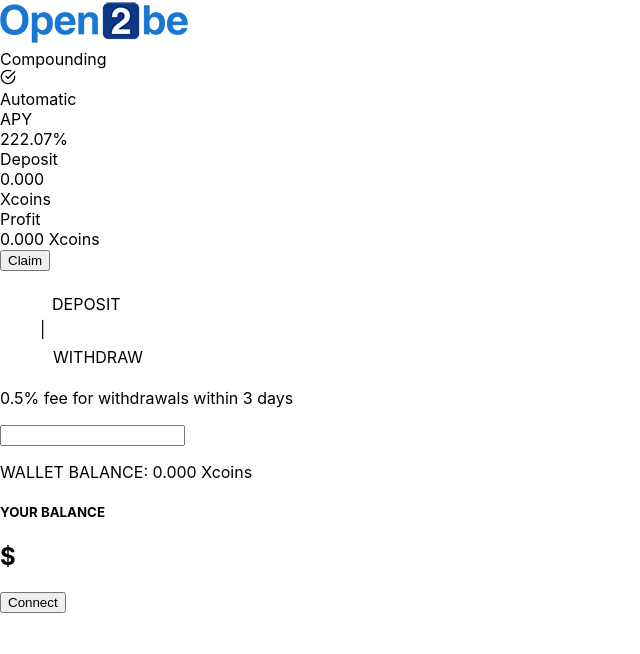
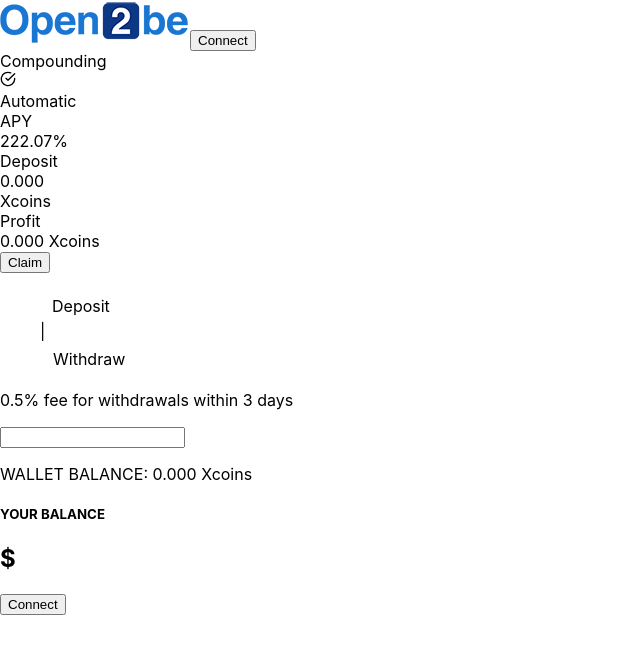
Before and after one commit to nmrabet/xcoins, a React (Create React App) app: page / in a window 1280 px wide. Shown: the top 654 px of the page, without its empty margins (0-640 px from the left). Built offline with nearby package versions, Linux system fonts and the light colour scheme; the HTML template or start-up script is replaced by a standard one.

Commit message:
Add connection to wallet

```diff
--- a/package.json
+++ b/package.json
@@ -11,7 +11,8 @@
     "react-icons": "^4.2.0",
     "react-scripts": "4.0.3",
     "react-tabs": "^3.2.2",
-    "web-vitals": "^1.1.2"
+    "web-vitals": "^1.1.2",
+    "web3": "^1.3.6"
   },
   "scripts": {
     "start": "react-scripts start",
--- a/src/App.js
+++ b/src/App.js
@@ -1,9 +1,11 @@
+import Navbar from "./components/Navbar";
 import Main from "./components/main";
 import "./App.css";
 
 function App() {
   return (
     <div className="App">
+      <Navbar />
       <Main />
     </div>
   );
--- /dev/null
+++ b/src/components/Navbar.js
@@ -0,0 +1,18 @@
+import React from "react";
+import logo from "../assets/logo-open2be.png";
+
+export default function Navbar() {
+  function connect() {
+    window.ethereum.request({ method: "eth_requestAccounts" });
+  }
+  console.log(connect);
+
+  return (
+    <div className="mt-4 mx-auto d-flex justify-content-between align-items-center w-75">
+      <img src={logo} alt="" />
+      <button className="rounded-pill px-4 py-2 bg-primary text-white" onClick={connect}>
+        Connect
+      </button>
+    </div>
+  );
+}
--- a/src/components/main.js
+++ b/src/components/main.js
@@ -1,15 +1,11 @@
 import React from "react";
 import { FiCheckCircle } from "react-icons/fi";
-import logo from "../assets/logo-open2be.png";
 import { Tab, Tabs, TabList } from "react-tabs";
 import "react-tabs/style/react-tabs.css";
 
 export default function main() {
   return (
     <div className="">
-      <div className="mt-4 text-center">
-        <img src={logo} alt="open2be" />
-      </div>
       <div className="container mt-4 border rounded">
         <div className="mt-4 row text-center">
           <div className="col">Compounding</div>
@@ -38,9 +34,9 @@ export default function main() {
           <div className="p-3 mx-auto d-flex justify-content-between align-items-baseline w-75">
             <Tabs>
               <TabList className="d-flex justify-content-between align-items-baseline">
-                <Tab>DEPOSIT</Tab>
+                <Tab>Deposit</Tab>
                 <div> | </div>
-                <Tab>WITHDRAW</Tab>
+                <Tab>Withdraw</Tab>
               </TabList>
             </Tabs>
             <p>0.5% fee for withdrawals within 3 days</p>
@@ -57,7 +53,9 @@ export default function main() {
         <div className="text-center mt-3 mb-3">
           <h5>YOUR BALANCE</h5>
           <h2>$</h2>
-          <button className="rounded-pill">Connect</button>
+          <button className="rounded-pill">
+            Connect
+          </button>
         </div>
       </div>
     </div>
```
Also changed, not shown: 1 other file (tests, documents, lock files or other folders).
